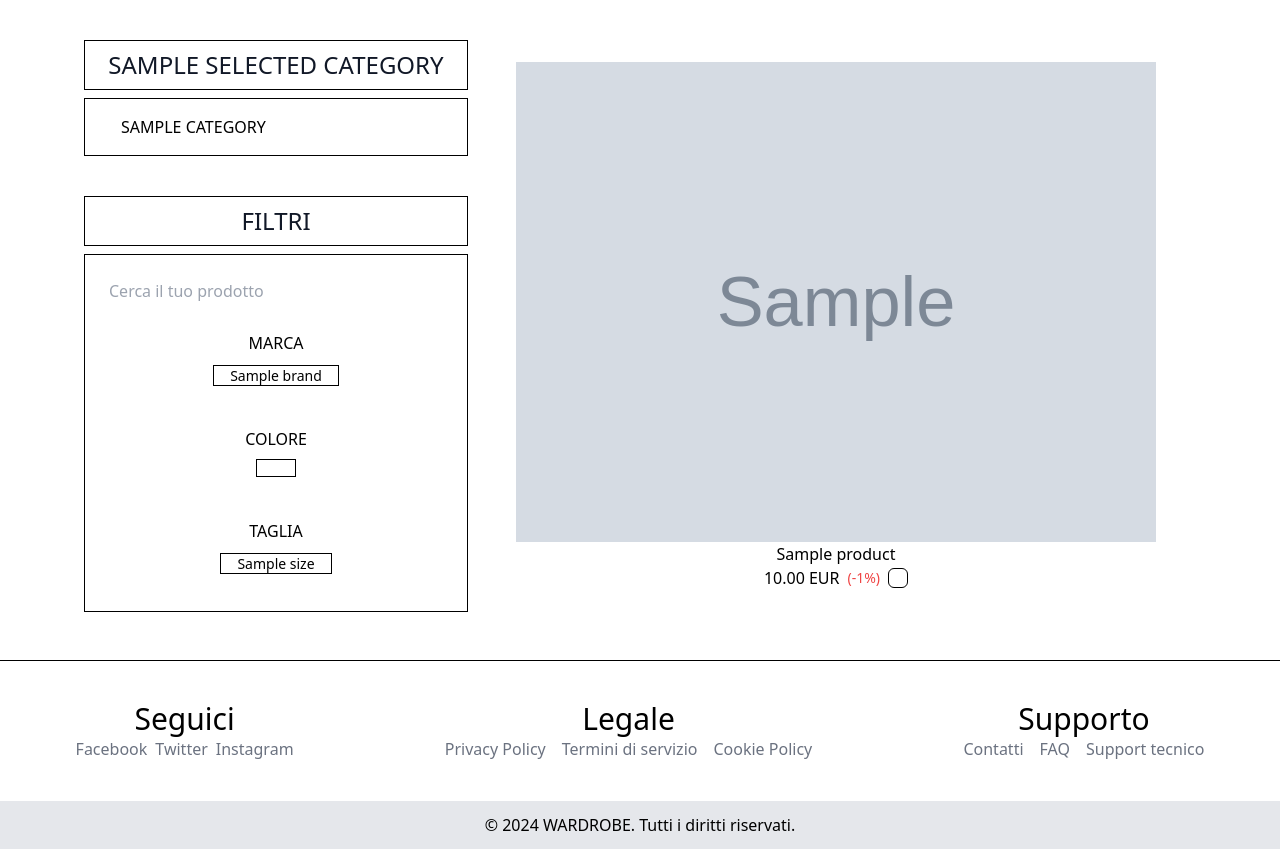
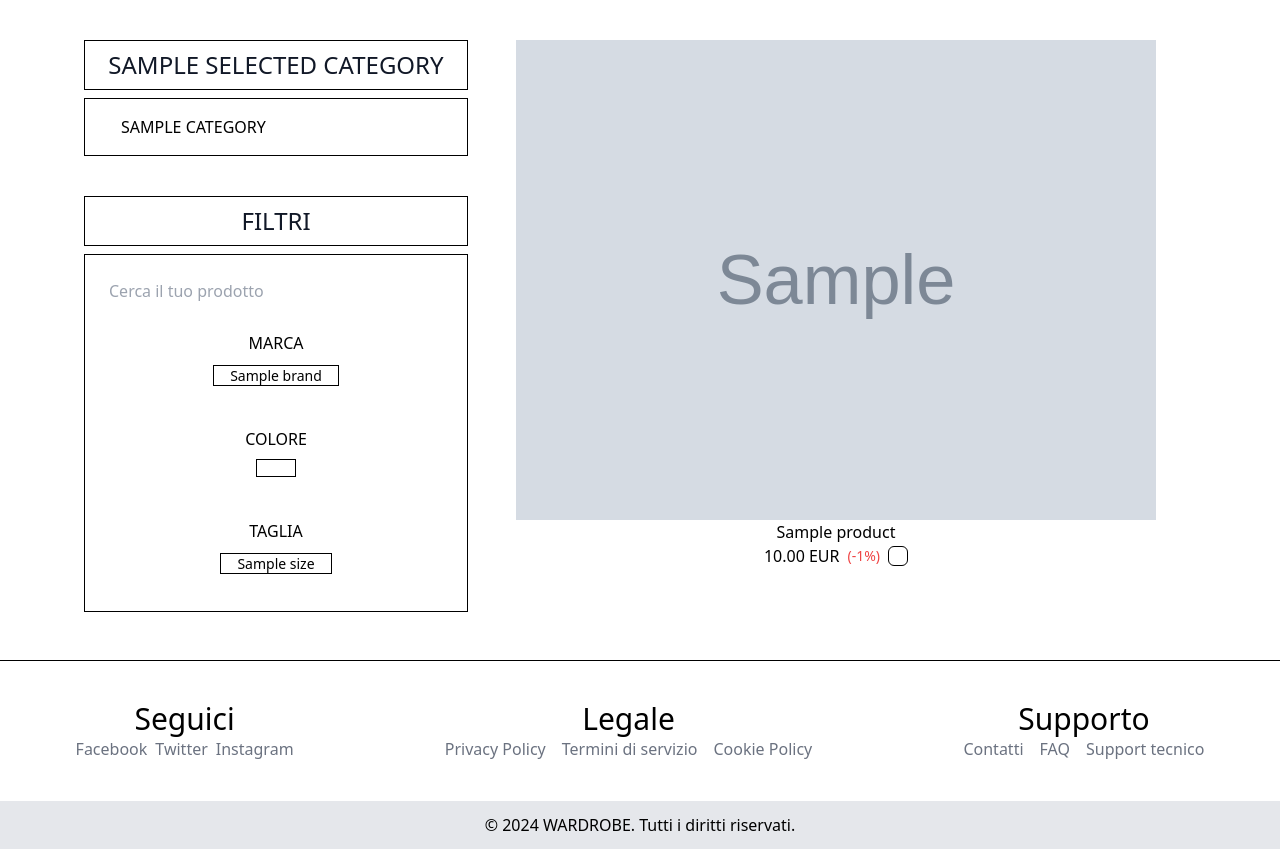
Before and after one commit to Nj0be/Wardrobe, a Django app: template products/templates/products/search_full.html in a window 1280 px wide. Shown: the part 96-945 px from the top of the page. Run offline with Django 5.2, Linux system fonts and the light colour scheme; the template is opened without the code that fills it: most values are stand-ins (such as "Sample title", 1, 10 or a date in 2020); grey boxes marked "Sample" are stand-in pictures; some libraries are stand-ins or nearby versions; some web fonts are replaced.

Commit message:
Improved product search design

```diff
--- a/products/templates/products/search.html
+++ b/products/templates/products/search.html
@@ -153,7 +153,7 @@
 
     <!-- Start Content # mostra i prodotti -->
     {% if products %}
-      <div class="inline-flex flex-wrap justify-center items-center gap-4 lg:w-3/5 w-auto">
+      <div class="inline-flex flex-wrap justify-center gap-4 lg:w-3/5 w-auto">
         {% for product in products %}
           <div>
             <div class="flex flex-col justify-center items-center">
```
